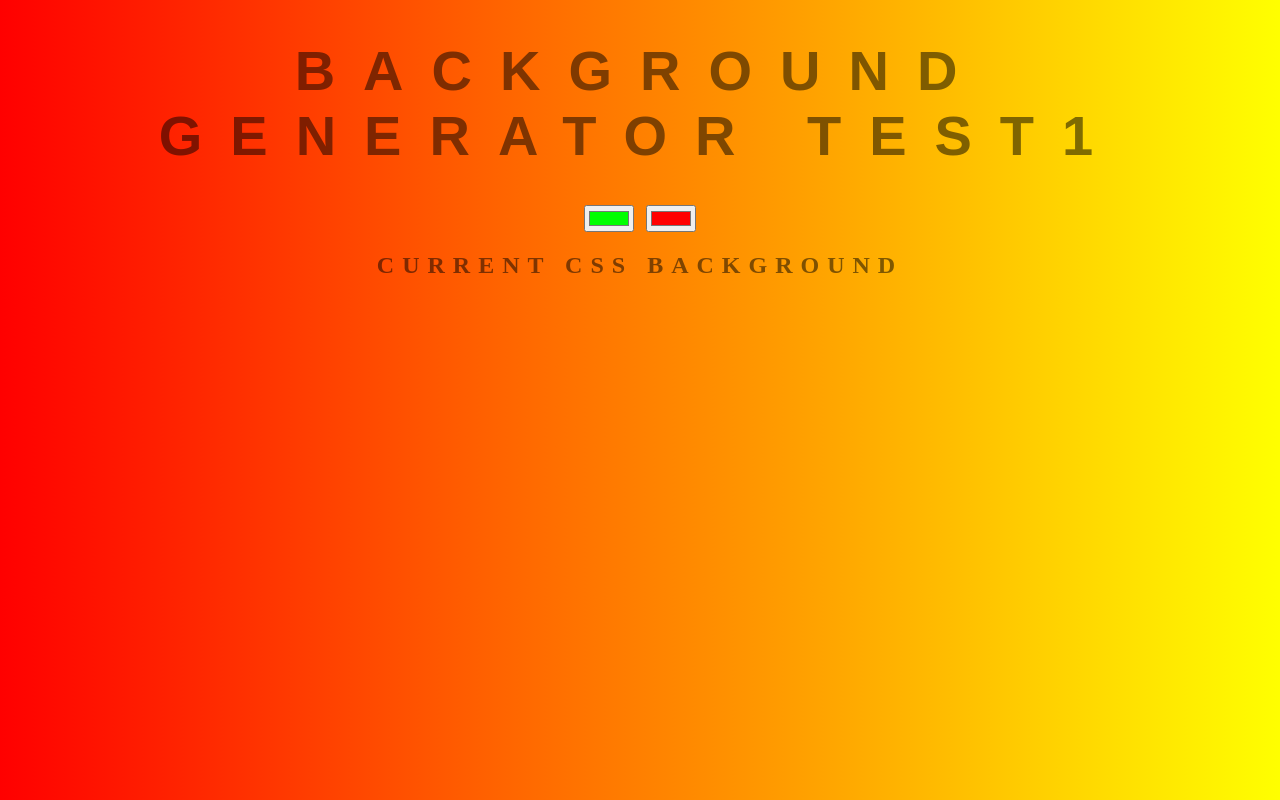
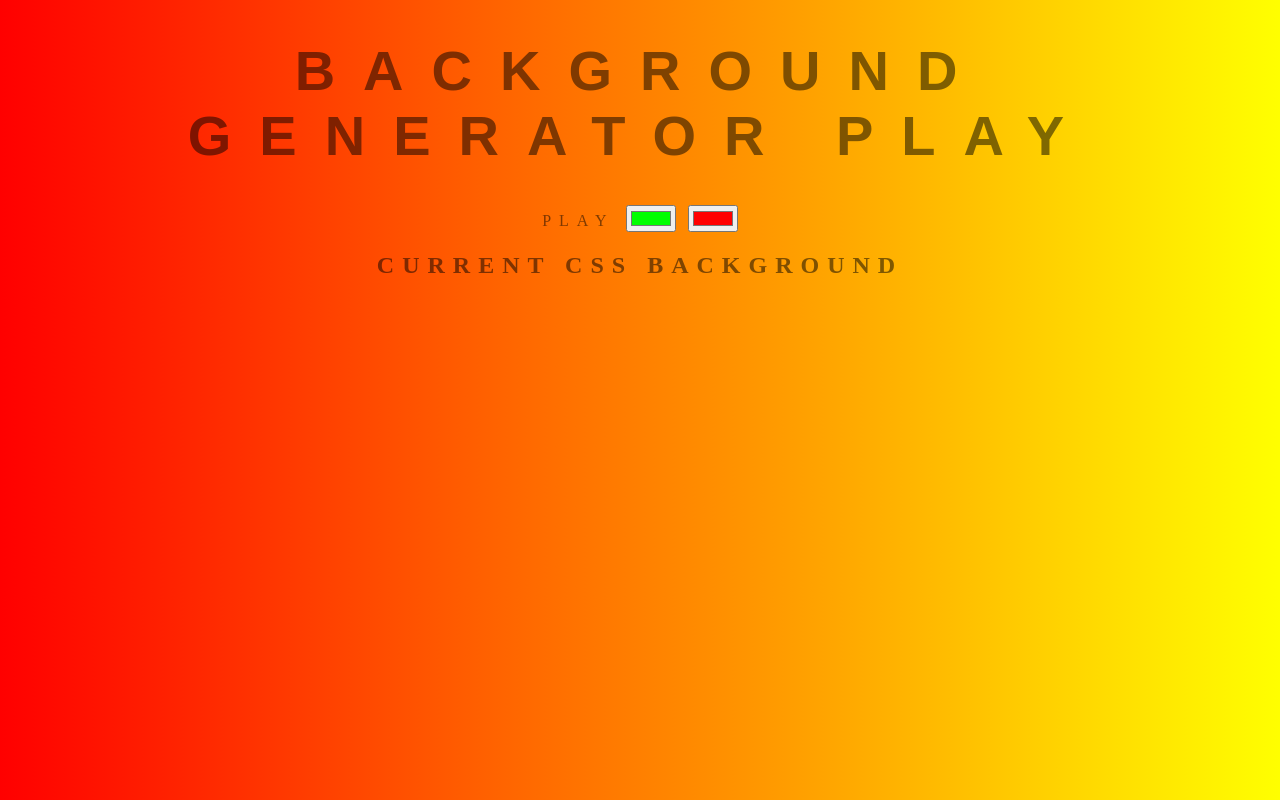
Before and after one commit to kienvo1202/background-generator, a plain HTML site: page index.html in a window 1280 px wide. Drawn offline with Linux system fonts and the light colour scheme.

Commit message:
test branch

```diff
--- a/index.html
+++ b/index.html
@@ -5,7 +5,8 @@
 	<link rel="stylesheet" type="text/css" href="style.css">
 </head>
 <body id="gradient">
-	<h1>Background Generator test1</h1>
+	<h1>Background Generator play</h1>
+	play
 	<input class="color1" type="color" name="color1" value="#00ff00">
 	<input class="color2" type="color" name="color2" value="#ff0000">
 	<h2>Current CSS Background</h2>
```
